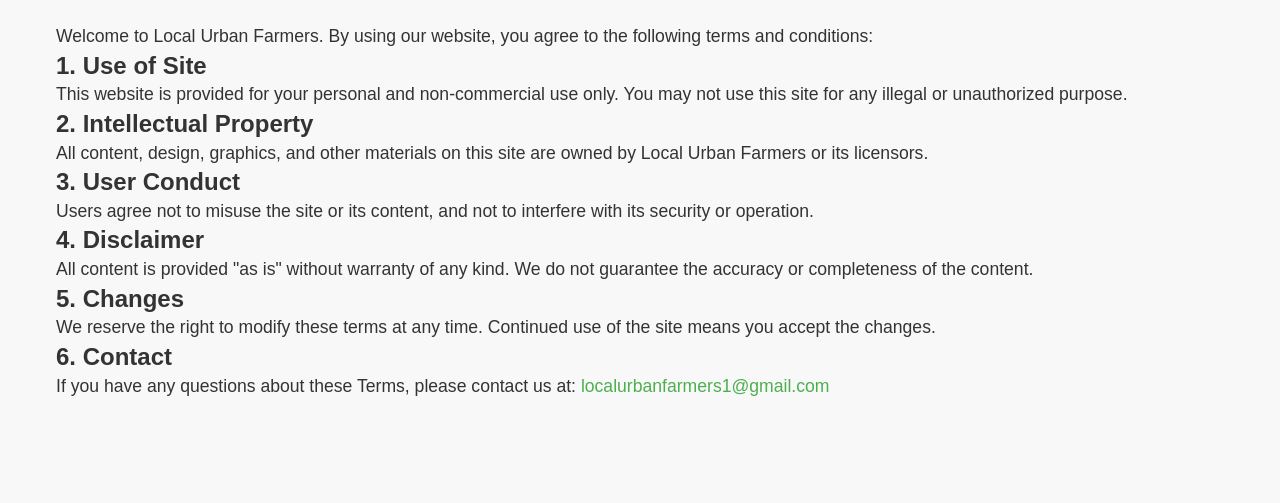
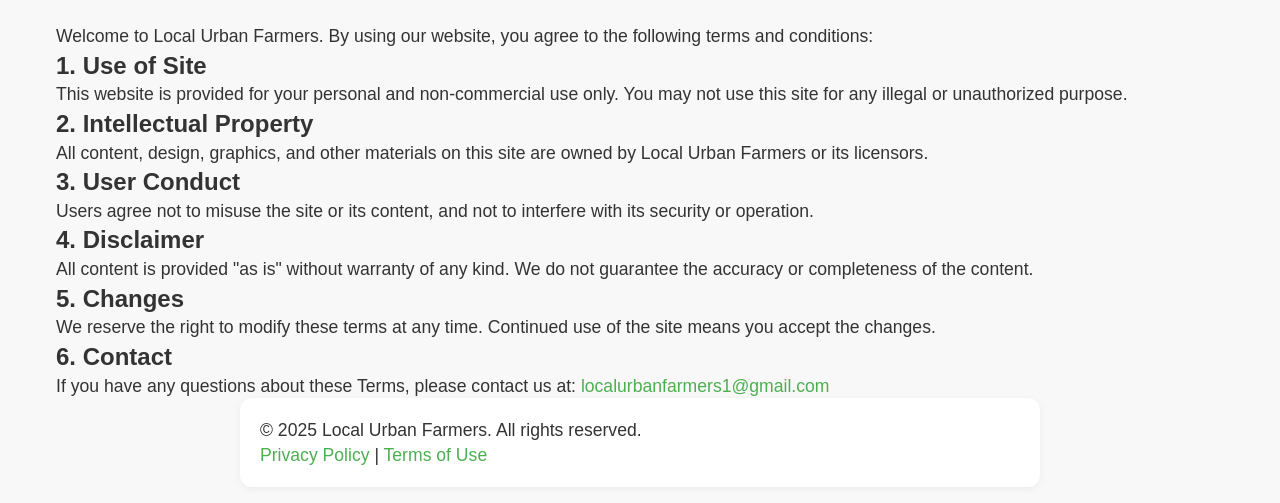
Before and after one commit to jkasule250/jaymo.klg, a plain HTML site: page termofuse.html in a window 1280 px wide. Shown: the part 207-710 px from the top of the page. Drawn offline with Linux system fonts and the light colour scheme.

Commit message:
Update termofuse.html

```diff
--- a/termofuse.html
+++ b/termofuse.html
@@ -43,6 +43,9 @@
       .catch(error => console.error("Error loading navigation:", error));
   </script>
 
+    <footer>
+        <p>&copy; 2025 Local Urban Farmers. All rights reserved.</p>
+        <p><a href="privacy.html">Privacy Policy</a> | <a href="termofuse.html">Terms of Use</a></p>
 
 </body>
 </html>
```
